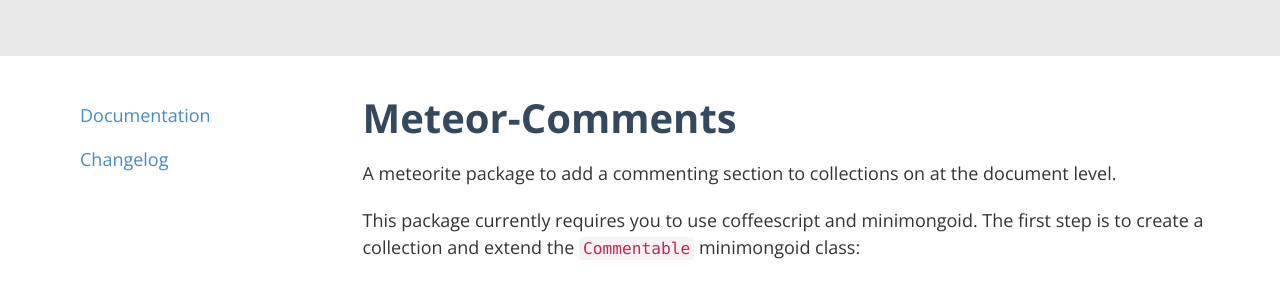
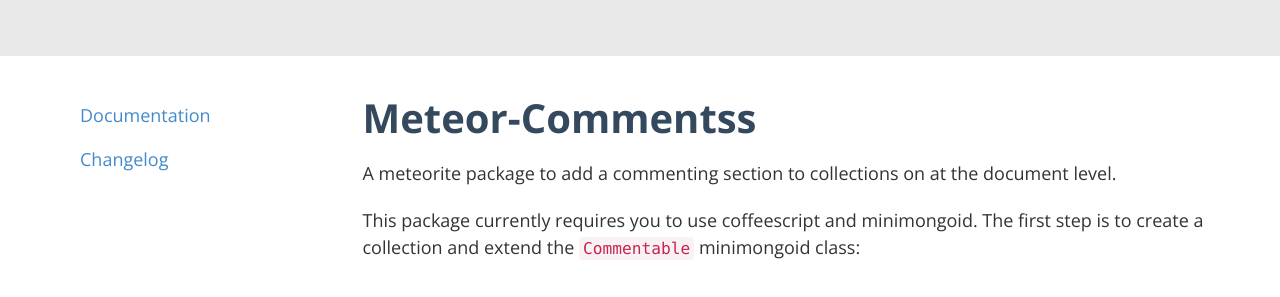
Before and after one commit to Differential/meteor-comments, a Jekyll site: the page built from index.md, in a window 1280 px wide. Shown: the part 330-627 px from the top of the page. Built offline with Jekyll 4.4.1, drawn with Linux system fonts in a browser that asks for light colours; nearby versions of some CDN libraries; Markdown is read by kramdown in place of the engine named in the settings.

Commit message:
Update index.md

```diff
--- a/index.md
+++ b/index.md
@@ -6,7 +6,7 @@ version: 0.0.9
 desc: A meteorite package for commenting.
 
 ---
-# meteor-comments
+# meteor-commentss
 
 A meteorite package to add a commenting section to collections on at the document level.
 
```
